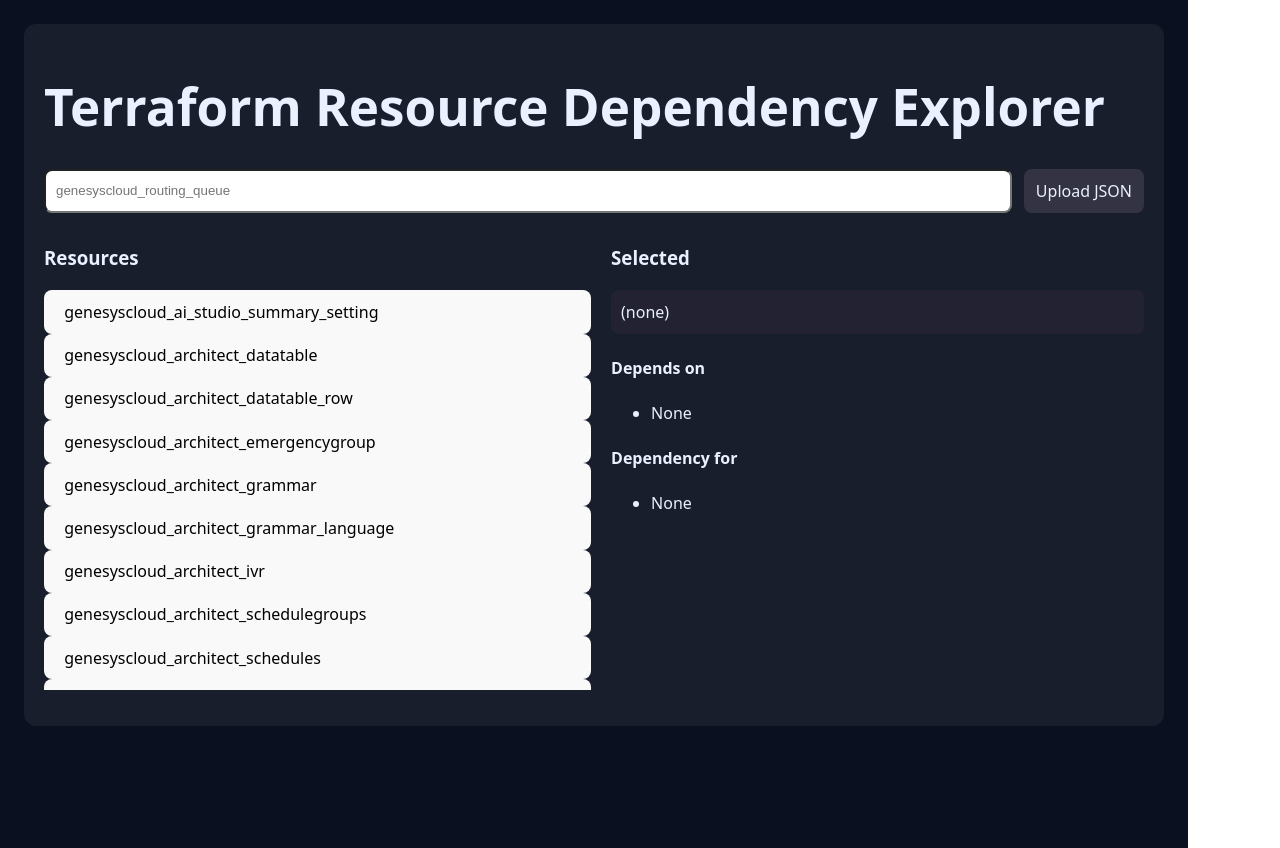
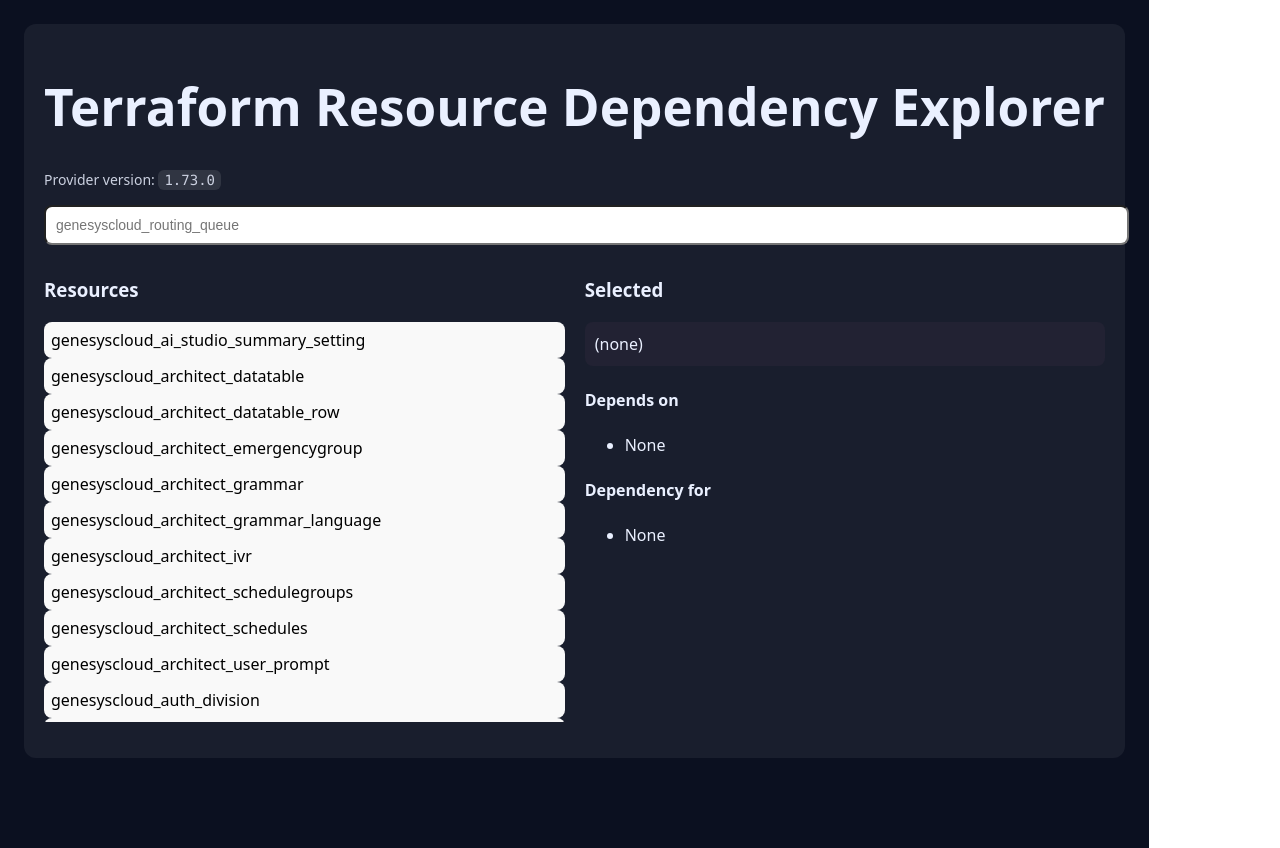
Before and after one commit to cxascode/cxascode.github.io, a React (Vite) app: page / in a window 1280 px wide. Built offline with nearby package versions, Linux system fonts and the light colour scheme.

Commit message:
Update App.jsx

```diff
--- a/src/App.jsx
+++ b/src/App.jsx
@@ -49,28 +49,10 @@
     };
   }, []);
 
-  // ---- Manual upload fallback
-  async function onUpload(file) {
-    setLoadError("");
-    setSelected("");
-    setQuery("");
-    if (!file) return;
-
-    try {
-      const text = await file.text();
-      const json = JSON.parse(text);
-      if (!Array.isArray(json.resources)) {
-        throw new Error("JSON must contain a top-level 'resources' array");
-      }
-      setRaw(json);
-    } catch (e) {
-      setLoadError(String(e?.message || e));
-    }
-  }
-
   // ---- Build dependency maps
-  const { types, depsMap, reverseDepsMap } = useMemo(() => {
+  const { version, types, depsMap, reverseDepsMap } = useMemo(() => {
     const empty = {
+      version: "",
       types: [],
       depsMap: new Map(),
       reverseDepsMap: new Map(),
@@ -97,6 +79,7 @@
     }
 
     return {
+      version: raw.version || "",
       types: uniqSorted([...new Set([...deps.keys(), ...rev.keys()])]),
       depsMap: deps,
       reverseDepsMap: rev,
@@ -117,6 +100,19 @@
       <div style={styles.card}>
         <h1>Terraform Resource Dependency Explorer</h1>
 
+        <div style={styles.subhead}>
+          {loading ? (
+            "Loading provider metadata…"
+          ) : version ? (
+            <>
+              Provider version:&nbsp;
+              <code style={styles.code}>{version}</code>
+            </>
+          ) : (
+            "Provider version unavailable"
+          )}
+        </div>
+
         <div style={styles.controls}>
           <input
             style={styles.input}
@@ -128,16 +124,6 @@
             }}
             disabled={loading}
           />
-
-          <label style={styles.upload}>
-            Upload JSON
-            <input
-              type="file"
-              accept=".json"
-              hidden
-              onChange={(e) => onUpload(e.target.files?.[0])}
-            />
-          </label>
         </div>
 
         {loadError && <div style={styles.error}>{loadError}</div>}
@@ -171,12 +157,16 @@
 
               <h4>Depends on</h4>
               <ul>
-                {outgoing.length ? outgoing.map((d) => <li key={d}>{d}</li>) : <li>None</li>}
+                {outgoing.length
+                  ? outgoing.map((d) => <li key={d}>{d}</li>)
+                  : <li>None</li>}
               </ul>
 
               <h4>Dependency for</h4>
               <ul>
-                {incoming.length ? incoming.map((d) => <li key={d}>{d}</li>) : <li>None</li>}
+                {incoming.length
+                  ? incoming.map((d) => <li key={d}>{d}</li>)
+                  : <li>None</li>}
               </ul>
             </div>
           </div>
@@ -201,19 +191,49 @@
     padding: 20,
     borderRadius: 12,
   },
-  controls: { display: "flex", gap: 12, marginBottom: 12 },
-  input: { flex: 1, padding: 10, borderRadius: 8 },
-  upload: {
-    cursor: "pointer",
-    padding: "10px 12px",
-    background: "#334",
+  subhead: {
+    marginTop: 6,
+    marginBottom: 14,
+    opacity: 0.85,
+    fontSize: 14,
+  },
+  controls: { marginBottom: 12 },
+  input: {
+    width: "100%",
+    padding: 10,
     borderRadius: 8,
+    fontSize: 14,
   },
   error: { color: "#ff9b9b", marginBottom: 12 },
   muted: { opacity: 0.8 },
   grid: { display: "grid", gridTemplateColumns: "1fr 1fr", gap: 20 },
-  list: { listStyle: "none", padding: 0, maxHeight: 400, overflow: "auto" },
-  item: { width: "100%", textAlign: "left" },
-  active: { width: "100%", textAlign: "left", background: "#556" },
-  box: { padding: 10, background: "#223", borderRadius: 8, marginBottom: 10 },
+  list: {
+    listStyle: "none",
+    padding: 0,
+    maxHeight: 400,
+    overflow: "auto",
+  },
+  item: {
+    width: "100%",
+    textAlign: "left",
+    padding: 6,
+  },
+  active: {
+    width: "100%",
+    textAlign: "left",
+    padding: 6,
+    background: "#556",
+  },
+  box: {
+    padding: 10,
+    background: "#223",
+    borderRadius: 8,
+    marginBottom: 10,
+  },
+  code: {
+    fontFamily: "ui-monospace, SFMono-Regular, Menlo, Monaco, Consolas, monospace",
+    background: "rgba(255,255,255,0.12)",
+    padding: "2px 6px",
+    borderRadius: 6,
+  },
 };
```
